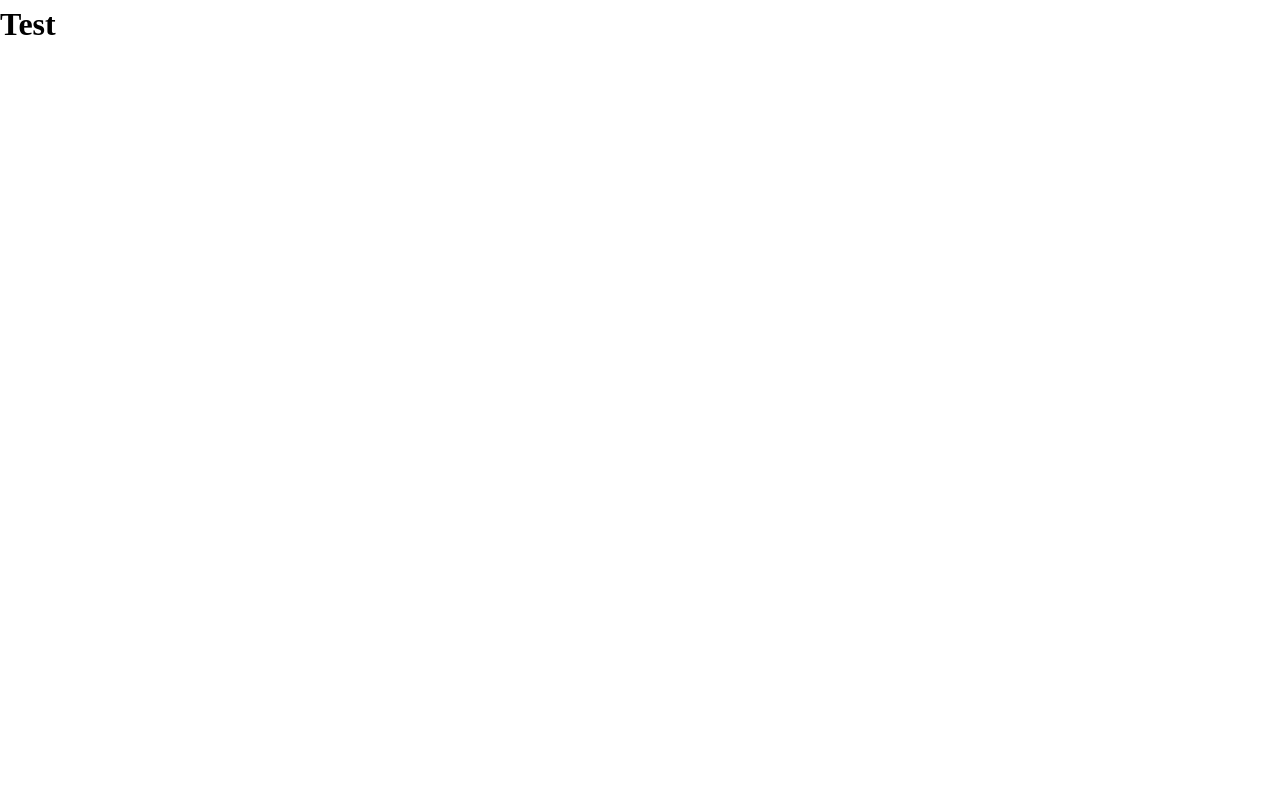
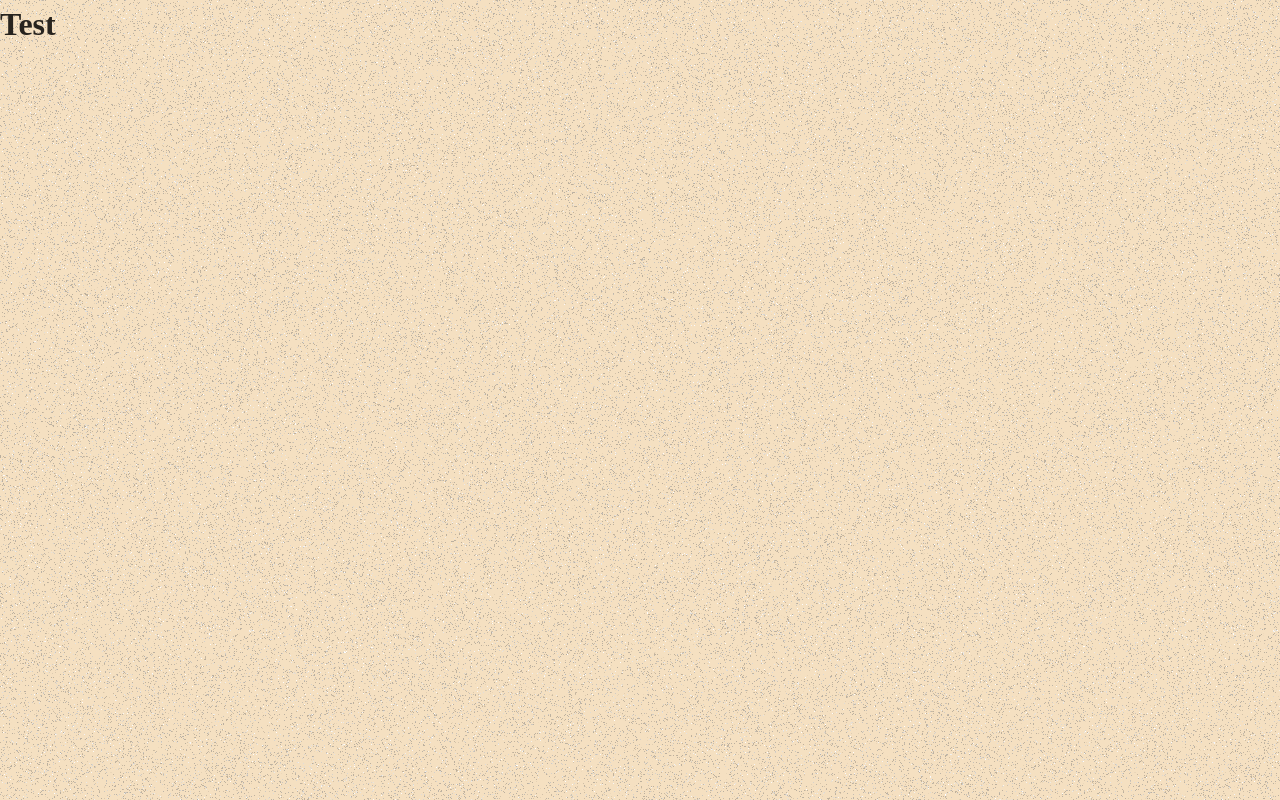
Before and after one commit to JoshTPaul/Le-Metamatique, a React (Vite) app: page / in a window 1280 px wide. Built offline with nearby package versions, Linux system fonts and the light colour scheme.

Commit message:
Background noise

```diff
--- a/src/globalStyles.scss
+++ b/src/globalStyles.scss
@@ -11,6 +11,8 @@
   */
 * {
   margin: 0;
+  --bgColor: #f5e0c1;
+  --color: #27231e;
 }
 /*
     Typographic tweaks!
@@ -20,6 +22,9 @@
 body {
   line-height: 1.5;
   -webkit-font-smoothing: antialiased;
+  background-color: var(--bgColor);
+  color: var(--color);
+  background-image: url("/assets/Background.png");
 }
 /*
     5. Improve media defaults
```
Also changed, not shown: public/assets/Background.png (added).
